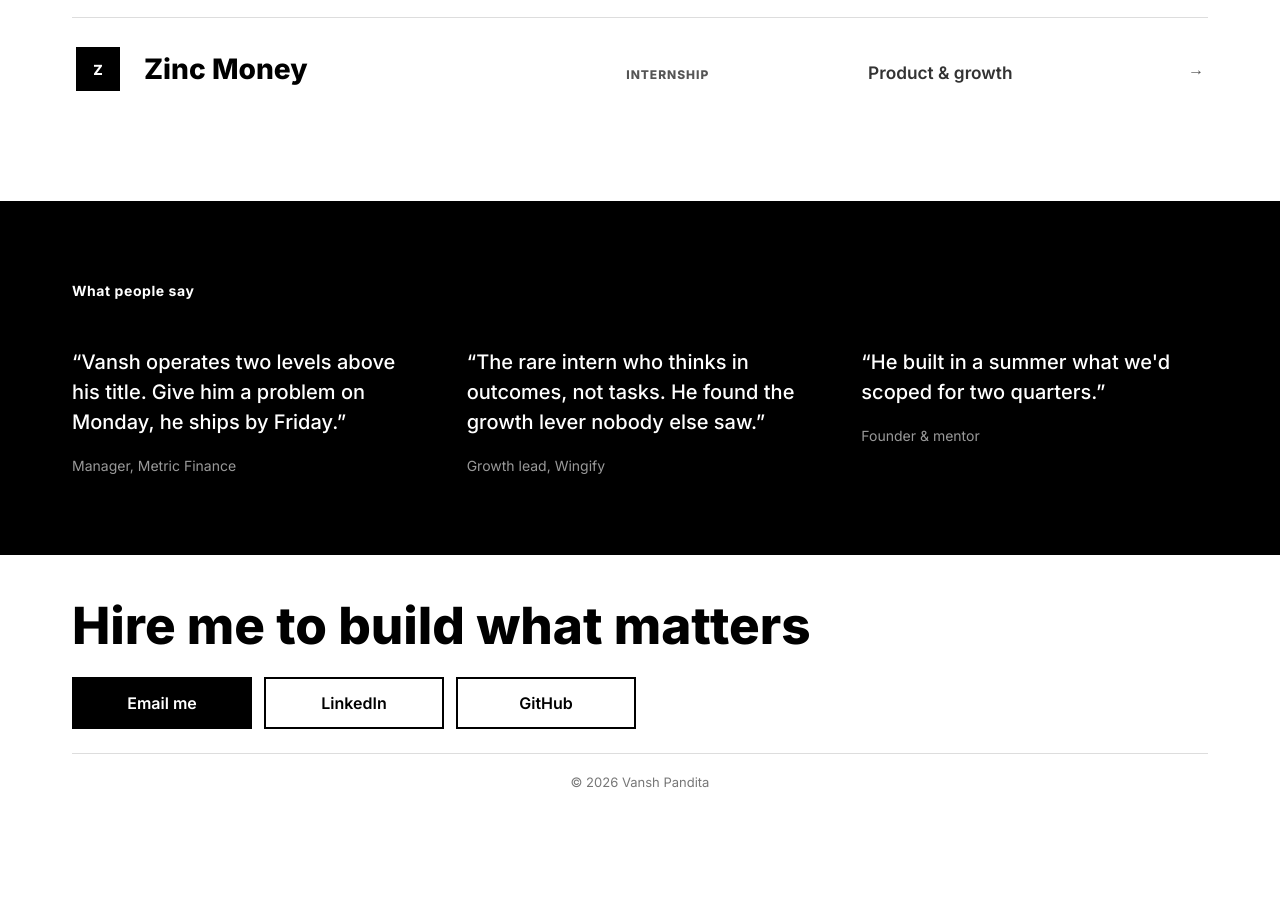
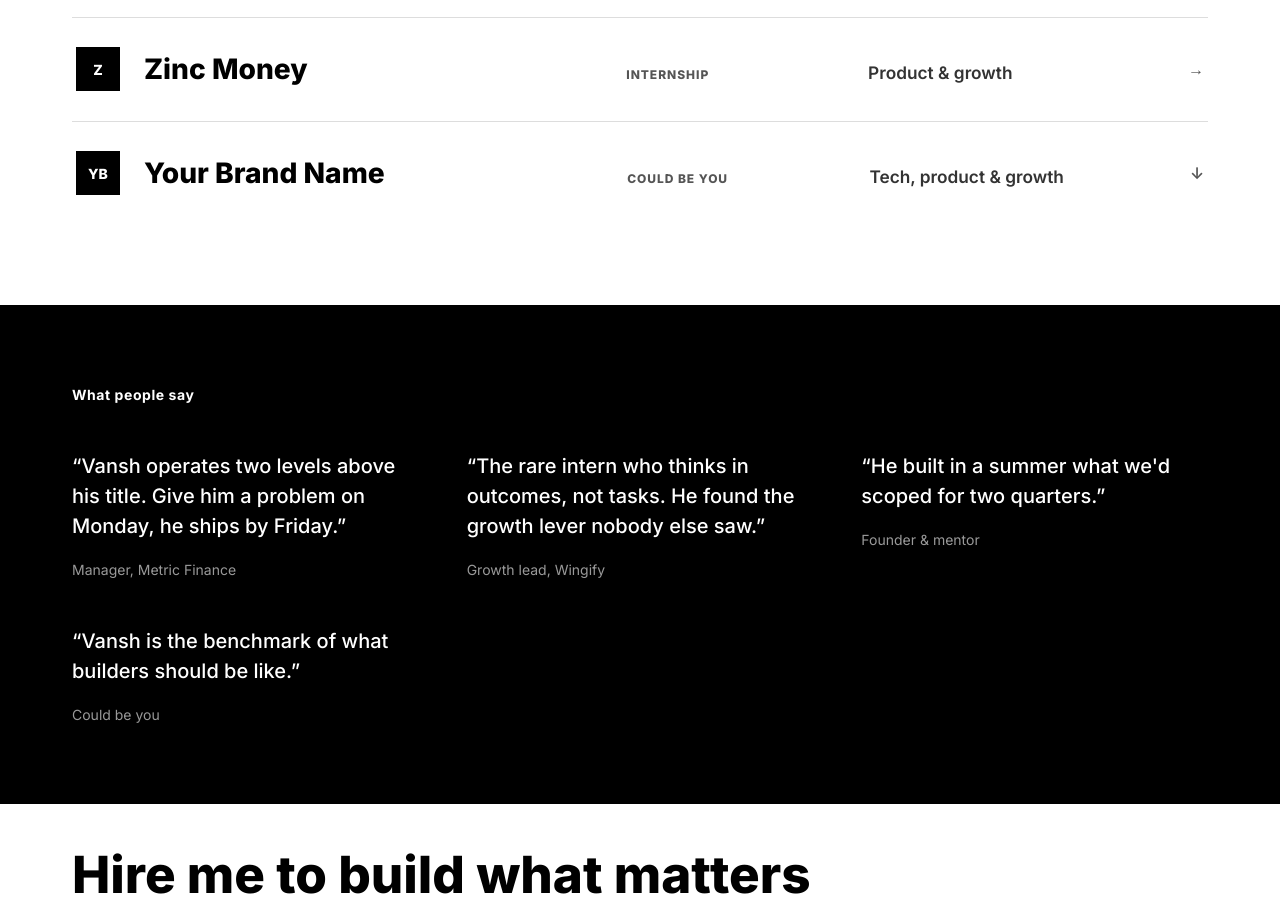
Before and after one commit to threeoneonetwo/vp-portfolio, a website: page index.html in a window 1280 px wide. Shown: the part 1500-2420 px from the top of the page. Before the commit the page ends 2330 px from the top, so only its background shows below. Drawn offline with Linux system fonts and the light colour scheme.

Commit message:
Add hire prompt work row and testimonial

```diff
--- a/index.html
+++ b/index.html
@@ -124,6 +124,15 @@
           </span>
           <span class="arrow" aria-hidden="true">→</span>
         </a>
+        <a class="work-row" href="#contact">
+          <span class="initial">YB</span>
+          <span class="work-copy">
+            <span class="work-company">Your Brand Name</span>
+            <span class="work-type">Could be you</span>
+            <span class="work-role">Tech, product &amp; growth</span>
+          </span>
+          <span class="arrow" aria-hidden="true">↓</span>
+        </a>
       </div>
     </section>
 
@@ -142,6 +151,10 @@
           <blockquote>
             <p>“He built in a summer what we'd scoped for two quarters.”</p>
             <footer>Founder & mentor</footer>
+          </blockquote>
+          <blockquote>
+            <p>“Vansh is the benchmark of what builders should be like.”</p>
+            <footer>Could be you</footer>
           </blockquote>
         </div>
       </div>
```
